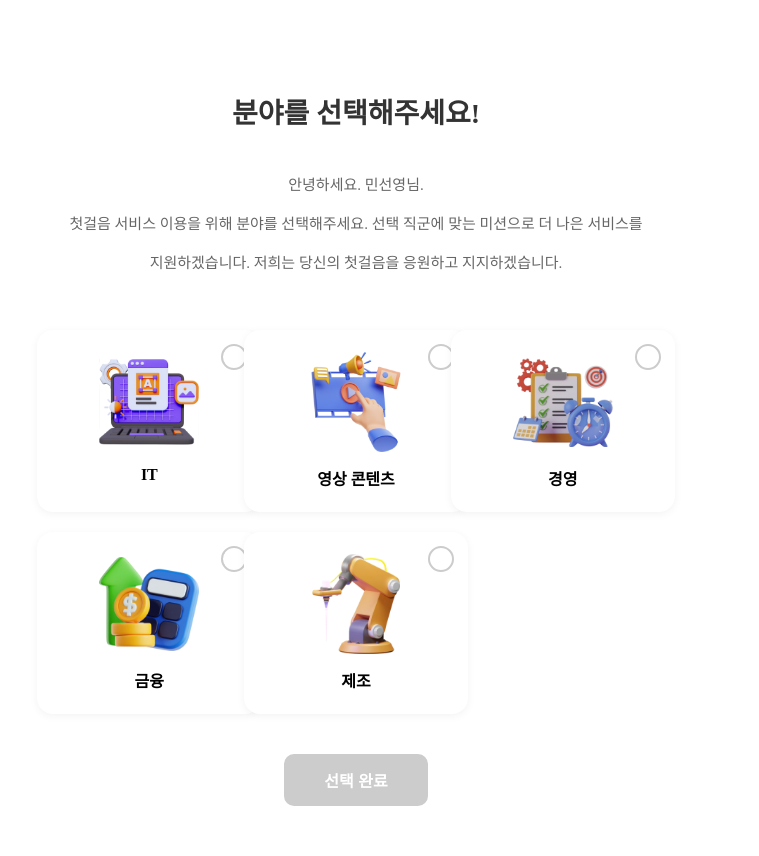
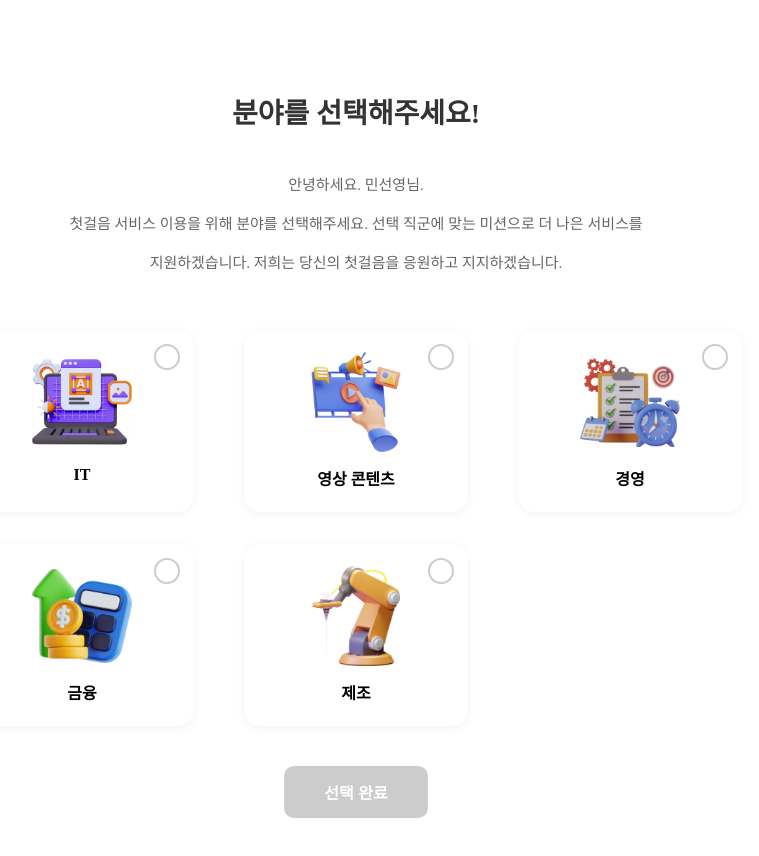
Before and after one commit to TeamS22D/first-step-web, a React (Vite) app: page /occupation in a window 1280 px wide. Shown: the top 856 px of the page, without its empty margins (284-1043 px from the left). Built offline with nearby package versions, Linux system fonts and the light colour scheme; a web font is replaced by a local one.

Commit message:
Update Occupation.style.ts

```diff
--- a/src/pages/Occupation/Occupation.style.ts
+++ b/src/pages/Occupation/Occupation.style.ts
@@ -29,9 +29,9 @@ export const Description = styled.p`
 export const CardGrid = styled.div`
   display: grid;
   grid-template-columns: repeat(auto-fill, minmax(180px, 1fr));
-  gap: 20px;
+  gap: 32px;
   justify-items: center;
-  max-width: 600px;
+  max-width: 790px;
   width: 100%;
   margin-bottom: 40px;
 `;
```
